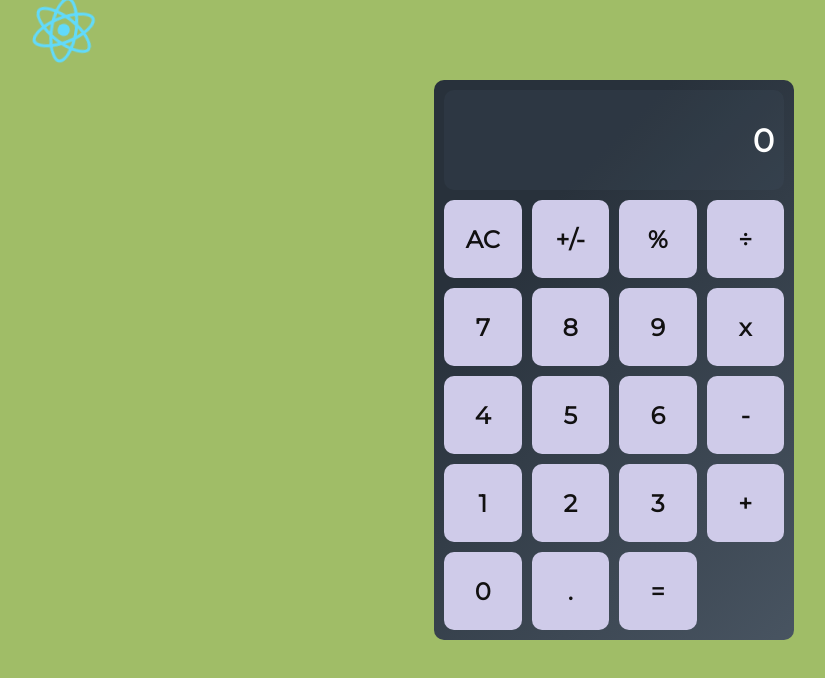
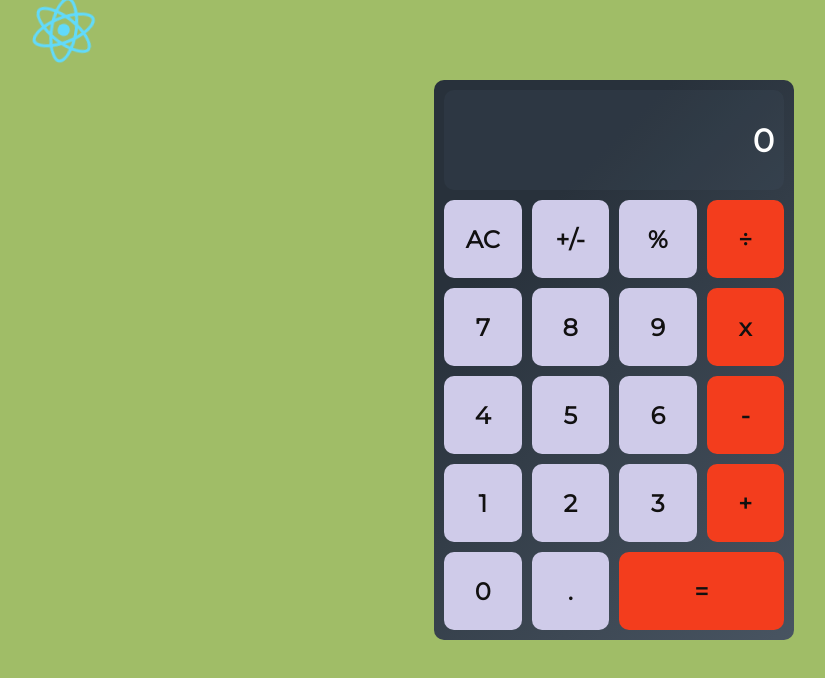
Before and after one commit to HeDevedUp/fancyCalculator, a React (Create React App) app: page / in a window 1280 px wide. Shown: the top 678 px of the page, without its empty margins (26-851 px from the left). Built offline with nearby package versions, Linux system fonts and the light colour scheme.

Commit message:
added required changes

```diff
--- a/src/components/calculator/button/Button.css
+++ b/src/components/calculator/button/Button.css
@@ -30,3 +30,7 @@ button:hover {
 .equals:hover {
   background-color: rgb(228, 39, 15);
 }
+
+.orangee {
+  background-color: rgb(243, 61, 29);
+}
--- a/src/components/calculator/button/Button.js
+++ b/src/components/calculator/button/Button.js
@@ -15,9 +15,14 @@ export default class Button extends React.Component {
     };
 
     render() {
+        const className =[
+             this.props.equals?" equals":"",
+             this.props.orangee?" orangee":""
+
+        ]
         return (
 
-            <button onClick={this.handleClick}>{this.props.name}</button>
+            <button className={className.join(" ").trim()} onClick={this.handleClick}>{this.props.name}</button>
 
         );
     }
--- a/src/components/calculator/button/ButtonCard.js
+++ b/src/components/calculator/button/ButtonCard.js
@@ -21,27 +21,27 @@ export default class ButtonPanel extends React.Component {
         <Button name="AC" clickHandler={this.handleClick} />
         <Button name="+/-" clickHandler={this.handleClick} />
         <Button name="%" clickHandler={this.handleClick} />
-        <Button name="÷" clickHandler={this.handleClick} />
+        <Button name="÷" clickHandler={this.handleClick} orangee/>
 
 
         <Button name="7" clickHandler={this.handleClick} />
         <Button name="8" clickHandler={this.handleClick} />
         <Button name="9" clickHandler={this.handleClick} />
-        <Button name="x" clickHandler={this.handleClick} />
+        <Button name="x" clickHandler={this.handleClick} orangee/>
 
         <Button name="4" clickHandler={this.handleClick} />
         <Button name="5" clickHandler={this.handleClick} />
         <Button name="6" clickHandler={this.handleClick} />
-        <Button name="-" clickHandler={this.handleClick} />
+        <Button name="-" clickHandler={this.handleClick} orangee/>
 
         <Button name="1" clickHandler={this.handleClick} />
         <Button name="2" clickHandler={this.handleClick} />
         <Button name="3" clickHandler={this.handleClick} />
-        <Button name="+" clickHandler={this.handleClick} />
+        <Button name="+" clickHandler={this.handleClick} orangee/>
 
         <Button name="0" clickHandler={this.handleClick} />
         <Button name="." clickHandler={this.handleClick} />
-        <Button name="=" clickHandler={this.handleClick} />
+        <Button name="=" clickHandler={this.handleClick} equals/>
 
       </div>
     );
--- a/src/components/calculator/calculator.js
+++ b/src/components/calculator/calculator.js
@@ -21,6 +21,7 @@ export default class App extends Component {
     [0, '.', '='],
   ];
 
+
   handleClick = (buttonName) => {
     this.setState(calculate(this.state, buttonName));
   }
```
Also changed, not shown: 1 other file (tests, documents, lock files or other folders).
